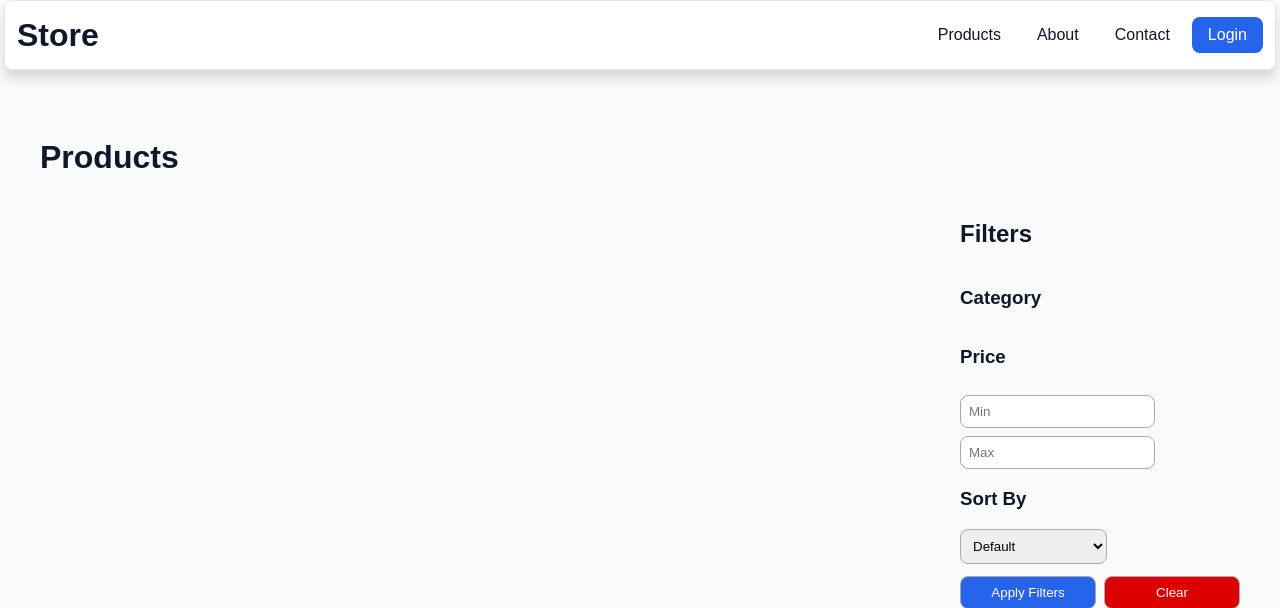
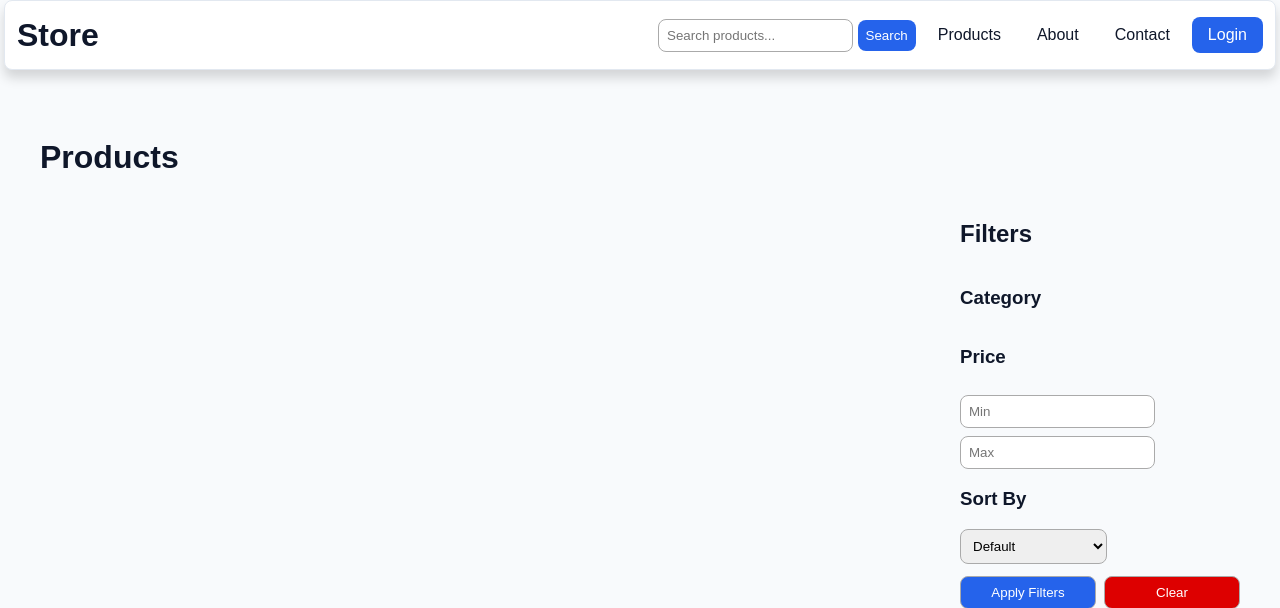
Before and after one commit to veltorex/django-ecommerce, a Django app: page /products/ in a window 1280 px wide. Shown: the top 608 px of the page. Run offline with Django 5.2, Linux system fonts and the light colour scheme; data that the repository does not hold is empty.

Commit message:
add search bar component to navbar

```diff
--- a/static/css/components/navbar.css
+++ b/static/css/components/navbar.css
@@ -143,6 +143,10 @@
         margin-left: 8px;
         font-size: 28px;
     }
+
+    .search {
+        display: none;
+    }
 }
 
 @media (max-width: 480px) {
--- a/templates/base.html
+++ b/templates/base.html
@@ -11,6 +11,7 @@
     <link rel="stylesheet" href="{% static 'css/components/product-card.css' %}">
     <link rel="stylesheet" href="{% static 'css/components/sidebar.css' %}">
     <link rel="stylesheet" href="{% static 'css/components/sidebar-filter.css' %}">
+    <link rel="stylesheet" href="{% static 'css/components/search-bar.css' %}">
     {% block extra_css %}{% endblock extra_css %}
 </head>
 <body>
--- a/templates/components/navbar.html
+++ b/templates/components/navbar.html
@@ -12,6 +12,7 @@
     <a href="{% url 'product-list' %}" class="navbar__brand">Store</a>
 
     <div class="navbar__actions">
+        {% include 'components/search-bar.html' %}
         <div class="navbar__links">
             <a href="{% url 'product-list' %}" class="navbar__link">Products</a>
             <a href="#" class="navbar__link">About</a>
```
